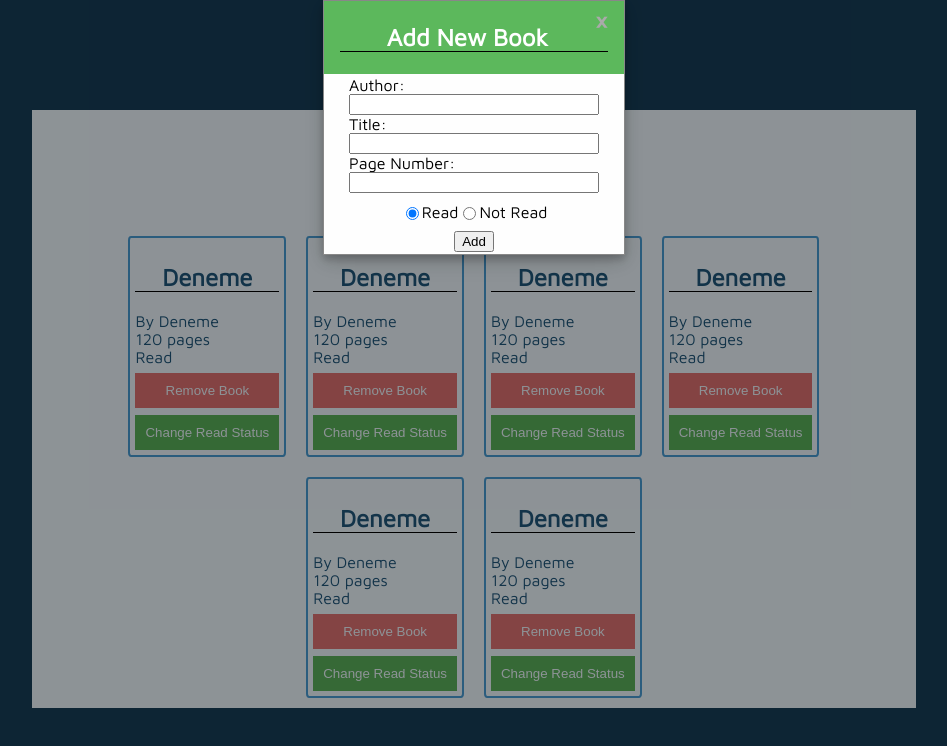
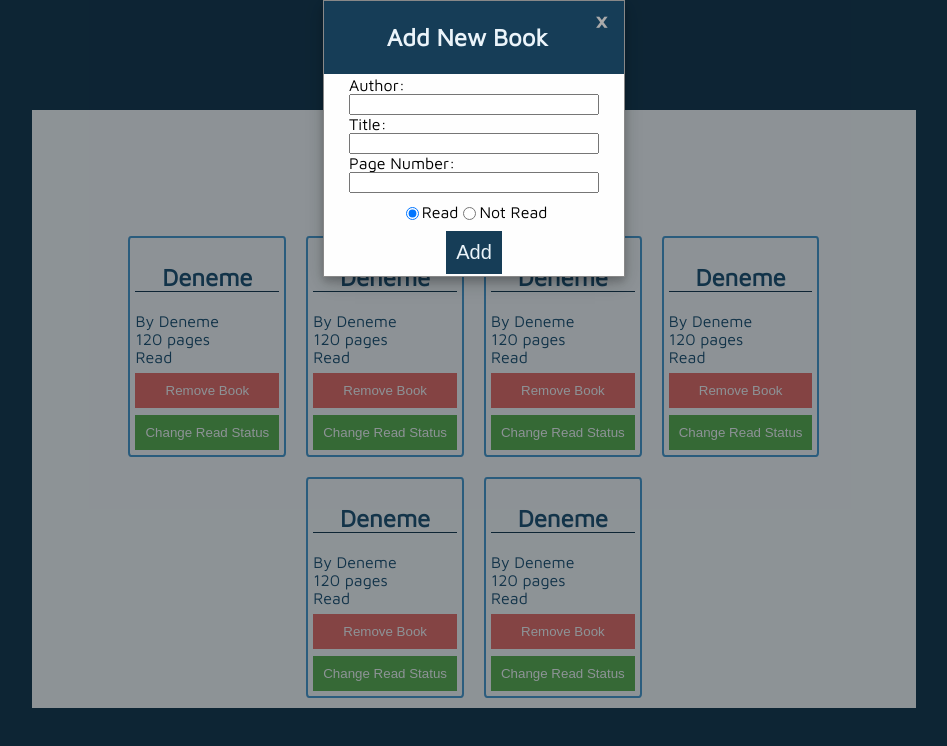
Before and after one commit to erencataltepe/library, a plain HTML site: page index.html in a window 1280 px wide. Both pictures are taken after a click on the button "Add New Book". Shown: the whole page, without its empty margins (166-1113 px from the left). Drawn offline with Linux system fonts and the light colour scheme; a web font is replaced by a local one.

Commit message:
Add min-height to the main element.

```diff
--- a/style.css
+++ b/style.css
@@ -16,11 +16,12 @@ main {
   color: #1f567a;
   width: 70%;
   margin: 0 auto;
+  min-height: 500px;
 }
 
 h2 {
   text-align: center;
-  border-bottom: 1px solid black;
+  border-bottom: 1px solid #163d57;
 }
 
 .filter-section {
@@ -42,7 +43,8 @@ h2 {
   color: #ebf4fa;
 }
 
-.add-new-book-button {
+.add-new-book-button,
+.add-button {
   border: none;
   font-size: 20px;
   background-color: #163d57;
@@ -50,7 +52,8 @@ h2 {
   padding: 10px;
 }
 
-.add-new-book-button:hover {
+.add-new-book-button:hover,
+.add-button:hover {
   background-color: #1f567a;
 }
 
@@ -144,8 +147,8 @@ button {
 /* Modal Header */
 .modal-header {
   padding: 2px 16px;
-  background-color: #5cb85c;
-  color: white;
+  background-color: #163d57;
+  color: #ebf4fa;
 }
 
 /* Modal Body */
```
